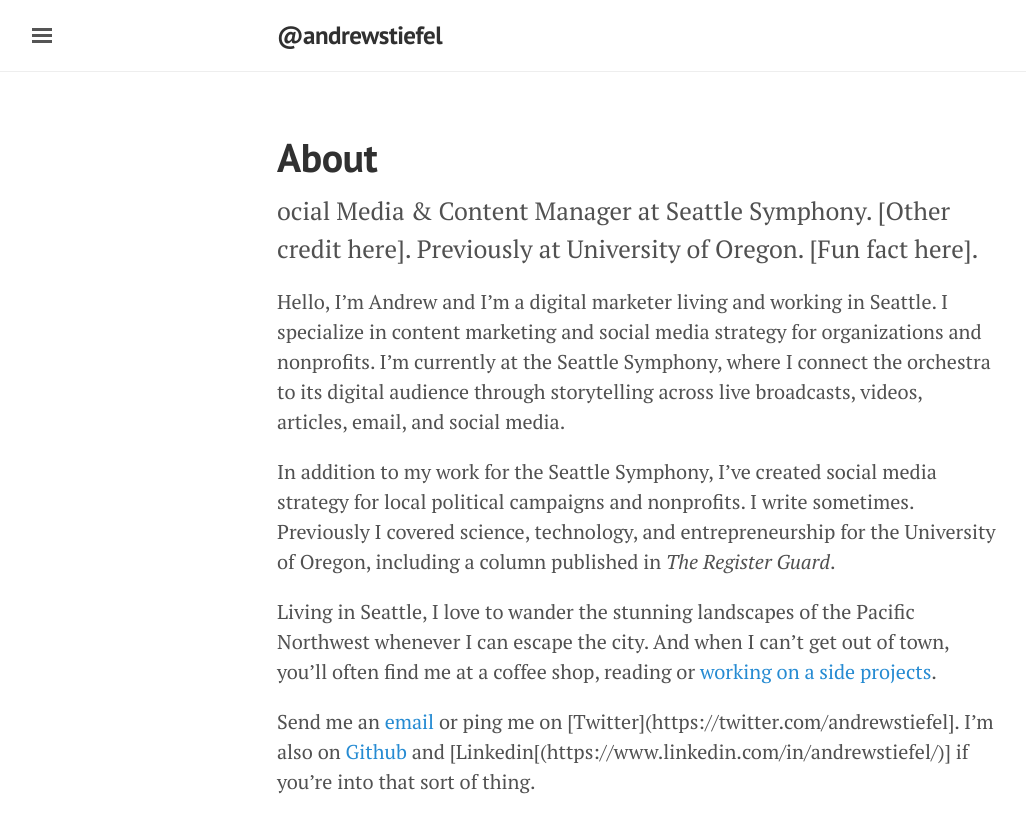
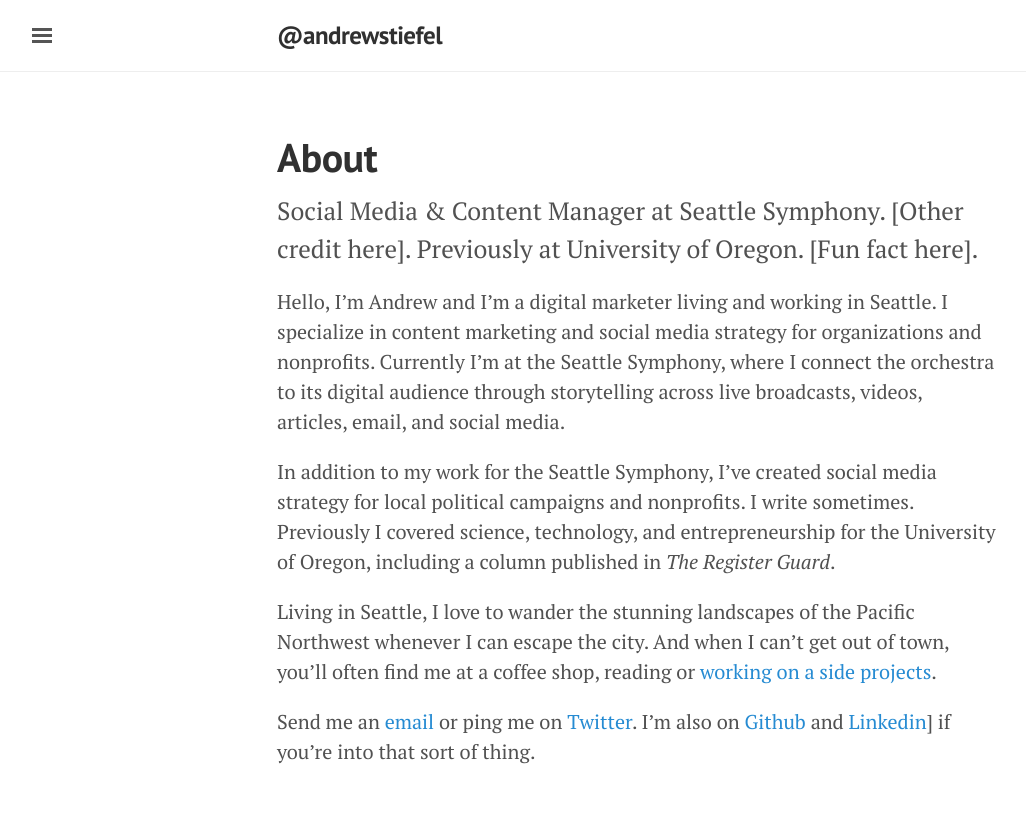
Before and after one commit to andrewstiefel/andrewstiefel.com, a Jekyll site: the page built from about.md, in a window 1280 px wide. Shown: the top 833 px of the page, without its empty margins (3-1029 px from the left). Built offline with Jekyll 4.4.1, drawn with Linux system fonts in a browser that asks for light colours.

Commit message:
Update about.md

```diff
--- a/about.md
+++ b/about.md
@@ -3,12 +3,12 @@
 title: About
 ---
 
-<p class="lead">ocial Media & Content Manager at Seattle Symphony. [Other credit here]. Previously at University of Oregon. [Fun fact here].</p>
+<p class="lead">Social Media & Content Manager at Seattle Symphony. [Other credit here]. Previously at University of Oregon. [Fun fact here].</p>
 
-Hello, I'm Andrew and I'm a digital marketer living and working in Seattle. I specialize in content marketing and social media strategy for organizations and nonprofits. I'm currently at the Seattle Symphony, where I connect the orchestra to its digital audience through storytelling across live broadcasts, videos, articles, email, and social media.
+Hello, I'm Andrew and I'm a digital marketer living and working in Seattle. I specialize in content marketing and social media strategy for organizations and nonprofits. Currently I'm at the Seattle Symphony, where I connect the orchestra to its digital audience through storytelling across live broadcasts, videos, articles, email, and social media.
 
 In addition to my work for the Seattle Symphony, I've created social media strategy for local political campaigns and nonprofits. I write sometimes. Previously I covered science, technology, and entrepreneurship for the University of Oregon, including a column published in _The Register Guard_.
 
 Living in Seattle, I love to wander the stunning landscapes of the Pacific Northwest whenever I can escape the city. And when I can't get out of town, you'll often find me at a coffee shop, reading or [working on a side projects](https://andrewstiefel.net).
 
-Send me an [email](mailto:andrew@andrewstiefel.com) or ping me on [Twitter](https://twitter.com/andrewstiefel]. I'm also on [Github](https://github.com/andrewstiefel/) and [Linkedin[(https://www.linkedin.com/in/andrewstiefel/)] if you're into that sort of thing.
+Send me an [email](mailto:andrew@andrewstiefel.com) or ping me on [Twitter](https://twitter.com/andrewstiefel). I'm also on [Github](https://github.com/andrewstiefel) and [Linkedin](https://www.linkedin.com/in/andrewstiefel)] if you're into that sort of thing.
```
